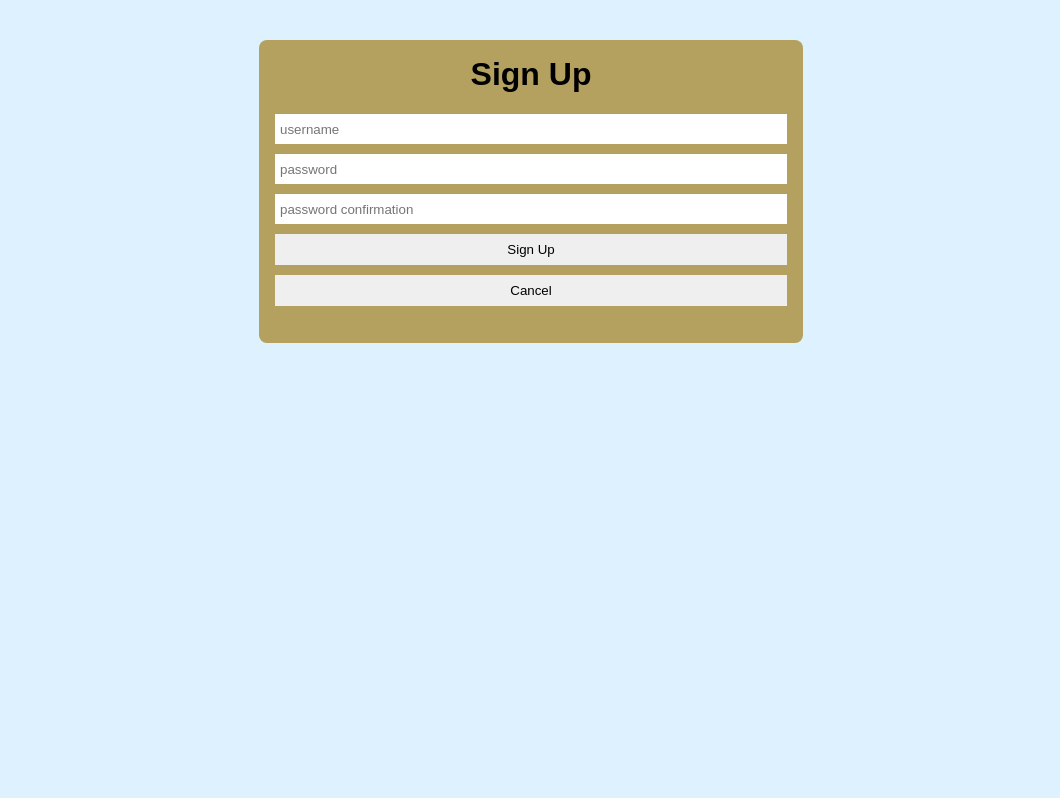
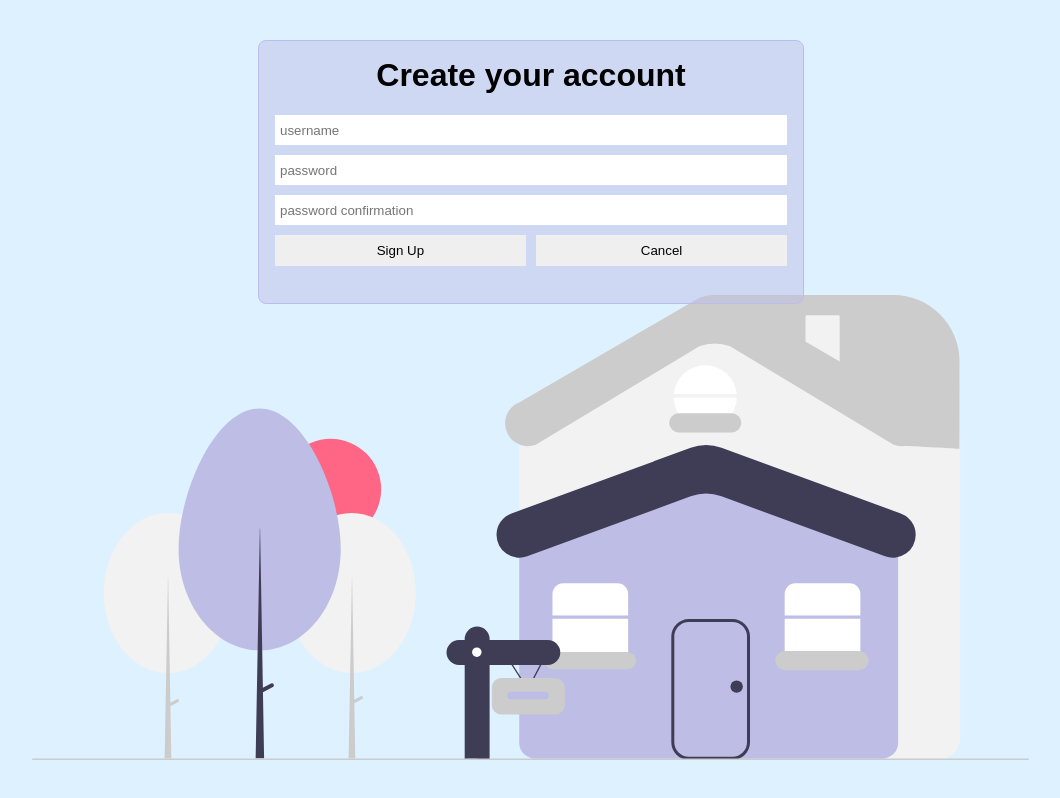
Before and after one commit to praz99/react_homes-frontend, a React (Create React App) app: page /signup in a window 1280 px wide. Shown: the whole page, without its empty margins (109-1169 px from the left). Built offline with nearby package versions, Linux system fonts and the light colour scheme; a web font is replaced by a local one.

Commit message:
add style to Signup page

```diff
--- a/src/layouts/Signup.js
+++ b/src/layouts/Signup.js
@@ -75,7 +75,8 @@ const Signup = (
 
   return (
     <div className="signup-container">
-      <h1>Sign Up</h1>
+      <div className="signup-form-container">
+        <h1>Create your account</h1>
         <form onSubmit={handleSubmit} className="signup-form">
           <input
             placeholder="username"
@@ -102,16 +103,19 @@ const Signup = (
             required
           />
 
-        <button placeholder="submit" type="submit">
+          <div className="signup-buttons">
+            <button placeholder="submit" type="submit" className="signup-submit-button">
               Sign Up
             </button>
-        <button placeholder="submit" type="button" onClick={resetForm}>
+            <button placeholder="submit" type="button" className="signup-cancel-button" onClick={resetForm}>
               Cancel
             </button>
+          </div>
         </form>
         {isLoading && <div><Loader type="ThreeDots" color="#6F1D1D" height={80} width={80} /></div>}
         <div className="password-match-check" id="password-match-check" />
         <div>{errors ? handleErrors(errors) : null }</div>
+      </div>
     </div>
   );
 };
--- a/src/styles/Landing.css
+++ b/src/styles/Landing.css
@@ -19,6 +19,7 @@
   background: #bdbde67a;
   padding: 1em;
   position: relative;
+  border: 1px solid #bdbdec;
 }
 
 .landing-logo-container {
@@ -34,6 +35,7 @@
   height: 100%;
   background: #bdbde67a;
   padding: 1em;
+  border: 1px solid #bdbdec;
 }
 
 .landing-signup-info a {
--- a/src/styles/Signup.css
+++ b/src/styles/Signup.css
@@ -1,10 +1,19 @@
 .signup-container {
+  background-image: url('../images/illustration-signup.svg');
+  background-repeat: no-repeat;
+  background-position: bottom;
+  width: 100%;
+  height: 90vh;
+}
+
+.signup-form-container {
   text-align: center;
   width: 40vw;
   margin: 2.5em auto;
-  background: #ab913cd1;
+  background: #bdbde67a;
   border-radius: 8px;
   padding: 1em;
+  border: 1px solid #bdbdec;
 }
 
 .signup-form {
@@ -22,3 +31,13 @@
   margin: 5px 0;
   padding: 8px;
 }
+
+.signup-buttons {
+  display: flex;
+  justify-content: space-between;
+}
+
+.signup-submit-button,
+.signup-cancel-button {
+  width: 49%;
+}
```
Also changed, not shown: src/images/illustration-signup.svg (added). Lines whose indentation alone changed are shown as unchanged.
